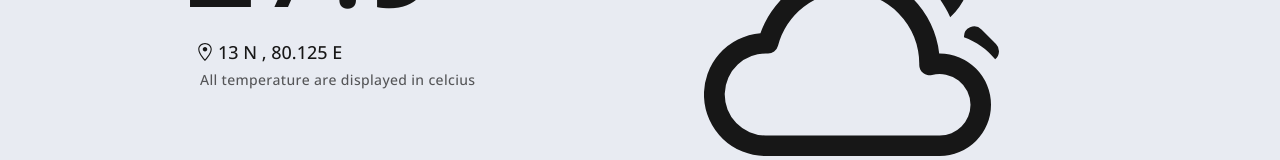
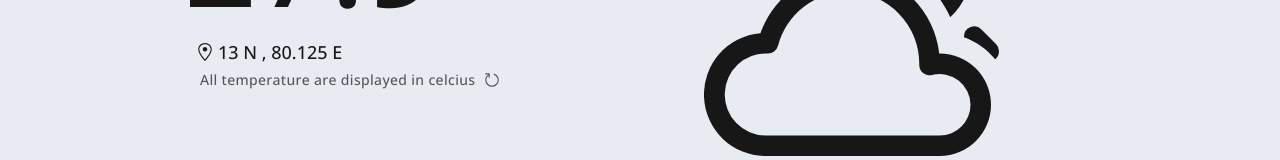
Before and after one commit to bhendi-boi/WeatherUps, a React (Vite) app: page / in a window 1280 px wide. Shown: the part 300-460 px from the top of the page. Built offline with nearby package versions, Linux system fonts and the light colour scheme; no server answers.

Commit message:
added refresh button

```diff
--- a/src/App.tsx
+++ b/src/App.tsx
@@ -11,6 +11,7 @@ import getCurrentTime from "./helpers/getCurrentTime";
 import getADaysData from "./helpers/getADaysData";
 import getIcon from "./helpers/getIcon";
 import { FAKERES } from "./hooks/useLocalStorageState";
+import { VscRefresh } from "react-icons/vsc";
 
 const App = () => {
 	const [coOrds, setCoOrds] = useState({
@@ -40,6 +41,7 @@ const App = () => {
 		const response = await useWeather().then((res) => res.json());
 		setApiRes(response);
 		setCurrentWeather(response["current_weather"]);
+		console.log("ss");
 	}
 	const [currentWeather, setCurrentWeather] = useState(
 		apiRes["current_weather"]
@@ -57,8 +59,14 @@ const App = () => {
 					<span className="inline-flex items-center mt-4 mb-1 text-base font-medium md:ml-3 md:text-lg">
 						<GoLocation size={18} className="mr-1" /> {LAT} , {LON}
 					</span>
-					<span className="inline-flex items-center text-xs md:text-sm font-medium tracking-wide md:ml-4 opacity-70">
+					<span className="inline-flex items-center gap-2 text-xs md:text-sm font-medium tracking-wide md:ml-4 opacity-70">
 						All temperature are displayed in celcius
+						<VscRefresh
+							className="cursor-pointer"
+							aria-label="Refresh Button"
+							size={18}
+							onClick={handleFetch}
+						/>
 					</span>
 				</div>
 				<div className="w-1/2 h-full p-8 md:p-16 text-neutral-900 dark:text-neutral-50">
```
